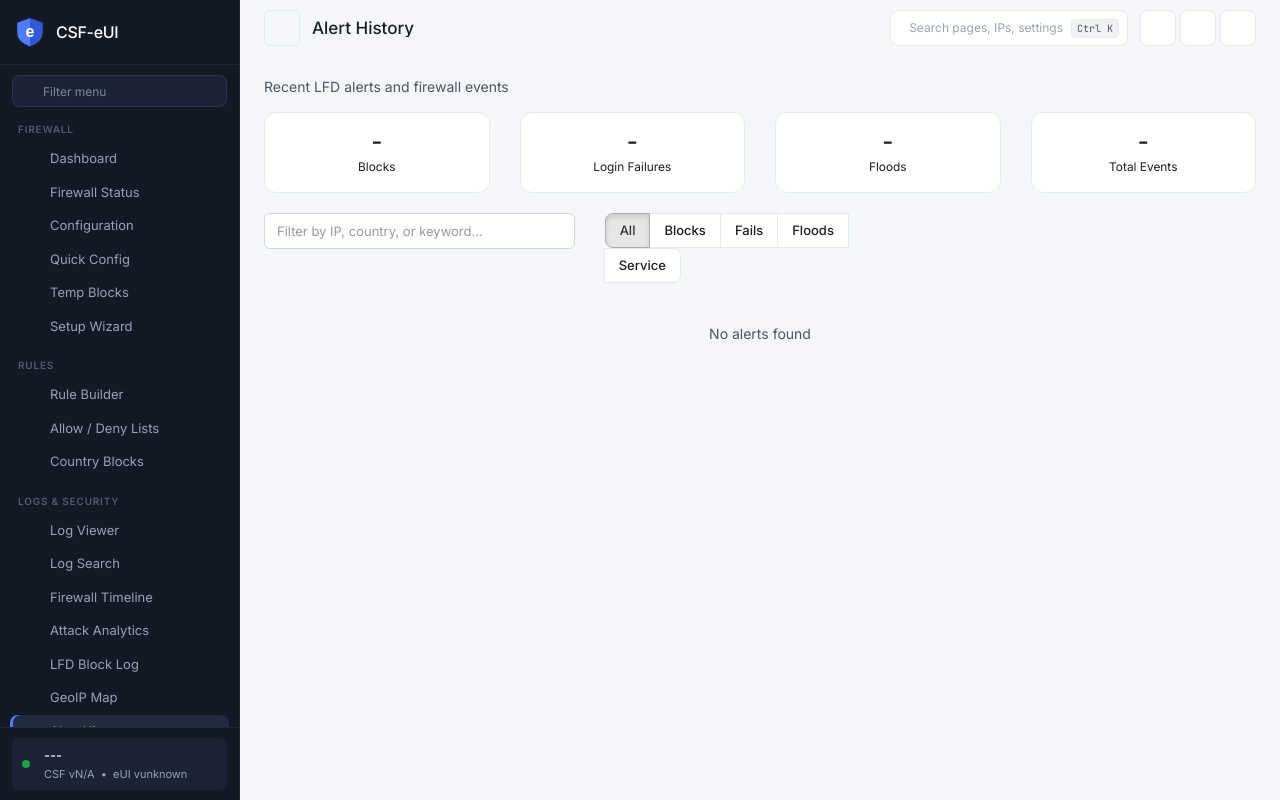
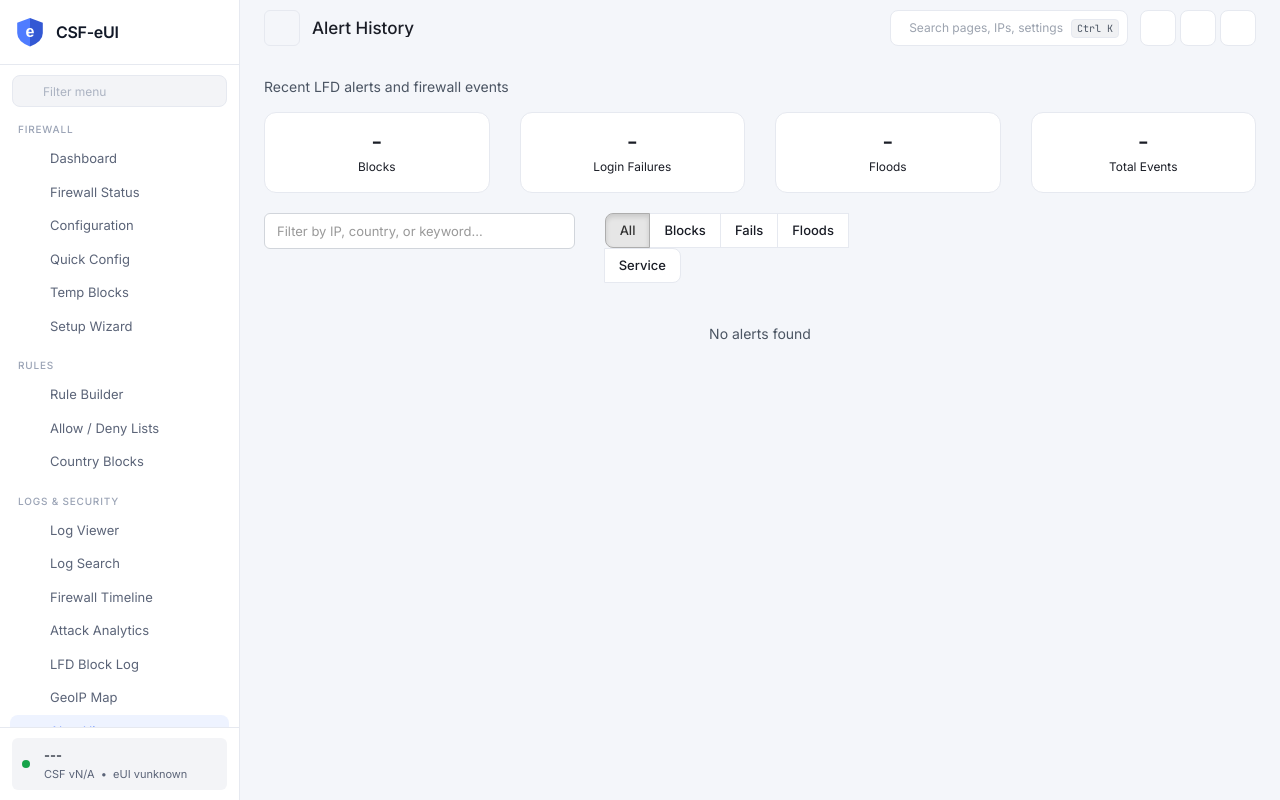
Before and after one commit to ashokjp2/CSF-eUI, a Flask app: page /alerts in a window 1280 px wide. Run offline with Flask 3, Linux system fonts and the light colour scheme; the visitor is signed in with stand-in values (Sample User, id 1); data that the repository does not hold is empty; parts of the project's set-up code (start-up, migrations or seed data) failed here and were passed over; some libraries are stand-ins or nearby versions.

Commit message:
v1.2.46: restrained palette: light neutral sidebar, outlined neutral buttons with blue as the only accent, white status banner, neutral panel headings and alerts

```diff
--- a/static/css/csfv2.css
+++ b/static/css/csfv2.css
@@ -1498,3 +1498,94 @@ hr { border-color: var(--border-light); }
 /* Spinner helper used across pages */
 .ti.spin, .ti.spinning { display: inline-block; animation: ti-spin 1s linear infinite; }
 @keyframes ti-spin { to { transform: rotate(360deg); } }
+
+/* ===== Restrained palette: light neutral sidebar, one blue accent, colour only for meaning ===== */
+:root {
+    --sidebar-bg: #ffffff;
+    --sidebar-hover: #f3f4f7;
+    --sidebar-active: #eef3ff;
+    --sidebar-text: #5b6478;
+    --sidebar-text-active: #111827;
+    --sidebar-border: #e6e9f0;
+    --sidebar-muted: #9aa3b5;
+}
+[data-theme="dark"] {
+    --sidebar-bg: #11141c;
+    --sidebar-hover: #181c27;
+    --sidebar-active: #1c2233;
+    --sidebar-text: #98a2b8;
+    --sidebar-text-active: #ffffff;
+    --sidebar-border: #222736;
+    --sidebar-muted: #6b7490;
+}
+.sidebar { border-right: 1px solid var(--sidebar-border); }
+.sidebar-logo, .sidebar-status-bar { border-bottom: 1px solid var(--sidebar-border); }
+.sidebar-footer, .nav-section-pinned { border-top-color: var(--sidebar-border); border-bottom-color: var(--sidebar-border); }
+.sidebar-logo-text { color: var(--sidebar-text-active); font-weight: 600; }
+.sidebar-status-bar { color: var(--sidebar-text); }
+.sidebar-filter input { border-color: var(--sidebar-border); background: var(--sidebar-hover); color: var(--sidebar-text-active); }
+.sidebar-filter input::placeholder { color: var(--sidebar-muted); }
+.sidebar-nav::-webkit-scrollbar-thumb { background: var(--sidebar-border); }
+.nav-section-label { color: var(--sidebar-muted); opacity: 1; font-weight: 500; }
+.nav-section-label:hover { opacity: 1; }
+.nav-item { color: var(--sidebar-text); }
+.nav-item:hover, .nav-item:focus { background: var(--sidebar-hover); color: var(--sidebar-text-active); }
+.nav-item.active { background: var(--sidebar-active); color: var(--accent); box-shadow: none; }
+.nav-item.active .ti { color: var(--accent); }
+.nav-item .ti { opacity: .85; }
+.nav-pin:hover { background: var(--sidebar-border); }
+.sidebar-server-info { background: var(--sidebar-hover); }
+.sidebar-server-ip { color: var(--sidebar-text-active); }
+.topbar { background: var(--bg-primary); }
+
+/* Buttons: neutral outlined by default; blue is the single accent; red only for destructive text */
+.btn { font-weight: 500; }
+.btn-default, .btn-success, .btn-info, .btn-warning, .btn-danger, .status-btn {
+    background: var(--bg-secondary); border: 1px solid var(--border-color); color: var(--text-primary);
+}
+.btn-default:hover, .btn-success:hover, .btn-info:hover, .btn-warning:hover,
+.btn-default:focus, .btn-success:focus, .btn-info:focus, .btn-warning:focus,
+.btn-default:active, .btn-success:active, .btn-info:active, .btn-warning:active {
+    background: var(--bg-tertiary); border-color: var(--input-border); color: var(--text-primary);
+}
+.btn-danger { color: var(--danger); }
+.btn-danger:hover, .btn-danger:focus, .btn-danger:active { background: var(--danger-soft); border-color: var(--danger); color: var(--danger); }
+.btn-success .ti { color: var(--success); }
+.btn-warning .ti { color: var(--warning); }
+.btn-info .ti { color: var(--accent); }
+.btn-primary, .btn-primary:hover, .btn-primary:focus { color: #fff; }
+.btn-primary .ti { color: #fff; }
+.status-btn-primary { background: var(--accent); border-color: var(--accent); color: #fff; }
+.status-btn-primary:hover { background: var(--accent-hover); color: #fff; opacity: 1; }
+.btn-link { color: var(--accent); }
+
+/* Status banner: white card, colour carried by the icon and a thin edge only */
+.status-hero { background: var(--panel-bg); border: 1px solid var(--border-color); border-left: 3px solid; }
+.status-ok      { border-left-color: var(--success); }
+.status-warning { border-left-color: var(--warning); }
+.status-danger  { border-left-color: var(--danger); }
+.status-ok b, .status-warning b, .status-danger b { color: var(--text-primary); }
+
+/* Panel variants: all neutral; the variant colour only tints the heading icon */
+.panel-primary > .panel-heading, .panel-info > .panel-heading, .panel-success > .panel-heading,
+.panel-warning > .panel-heading, .panel-danger > .panel-heading {
+    --pv-bg: transparent; --pv-fg: var(--text-primary); --pv-bd: var(--border-light);
+}
+.panel-success > .panel-heading .ti { color: var(--success); }
+.panel-warning > .panel-heading .ti { color: var(--warning); }
+.panel-danger  > .panel-heading .ti { color: var(--danger); }
+.panel-primary > .panel-heading .ti, .panel-info > .panel-heading .ti { color: var(--accent); }
+
+/* Alerts: informational ones are neutral; only warning/danger keep a light tint */
+.alert-info, .alert-success { background: var(--bg-tertiary); border-color: var(--border-light); }
+.alert-info { border-left-color: var(--accent); }
+.alert-success { border-left-color: var(--success); }
+
+/* Labels: lighter touch */
+.label-success, .label-warning, .label-danger, .label-info, .label-primary { font-weight: 500; }
+.badge, .panel-primary > .panel-heading .badge, .panel-info > .panel-heading .badge, .panel-success > .panel-heading .badge,
+.panel-warning > .panel-heading .badge, .panel-danger > .panel-heading .badge { background: var(--bg-tertiary); color: var(--text-secondary); }
+.stat-card .stat-progress-bar.blue { background: var(--accent); }
+.ipact-go { color: var(--text-primary); }
+.seg-item.active { background: var(--accent-soft); }
+.chip:hover, .status-btn:hover { border-color: var(--accent); color: var(--accent); }
```
Also changed, not shown: 1 other file.
